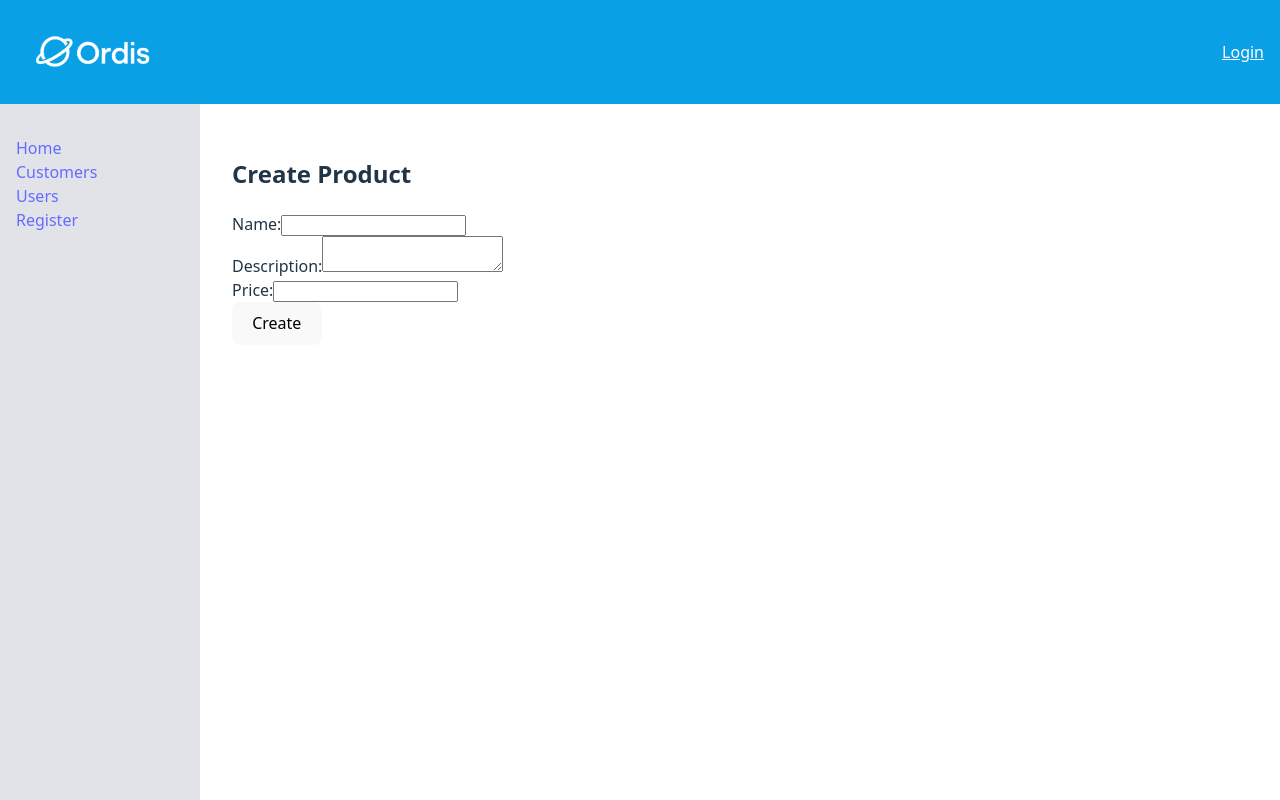
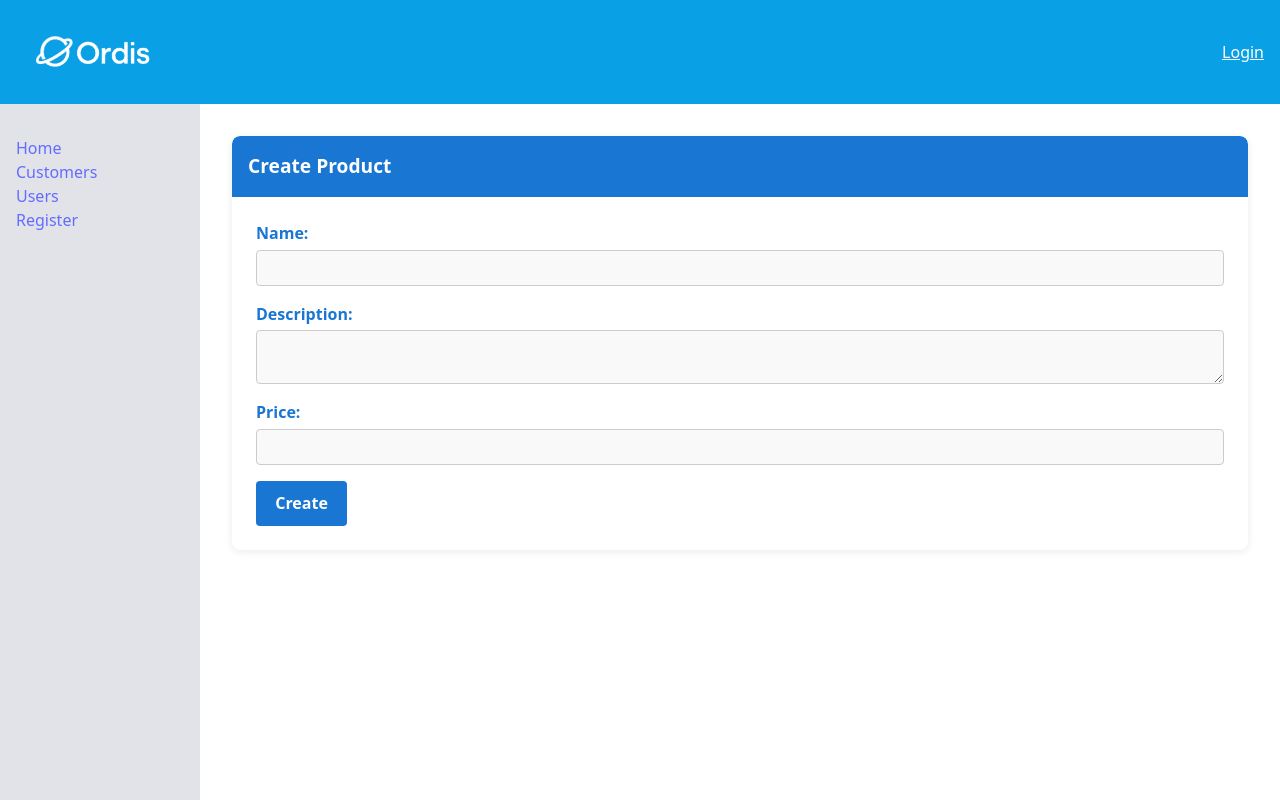
Before and after one commit to MatthewJCrosby/Ordis, a React (Vite) app in the folder frontend/: page /product/create in a window 1280 px wide. Built offline with nearby package versions, Linux system fonts and the light colour scheme; no server answers.

Commit message:
cleanup-ui-api-logic-for-product

```diff
--- a/frontend/src/App.css
+++ b/frontend/src/App.css
@@ -131,7 +131,102 @@ header {
   margin-right: 1rem;
 }
 
+.card-form {
+  border-radius: 8px;
+  box-shadow: 0 2px 8px rgba(0,0,0,0.08);
+  background: #fff;
+  overflow: hidden;
+  display: flex;
+  flex-direction: column;
+  height: 100%;
+}
+.card-form-grid {
+  display: grid;
+  grid-template-columns: repeat(3, 1fr);
+  gap: 1.5rem;
+  margin-top: 1.5rem;
+  align-items: stretch;
+}
 
+.card-form-header {
+  background: #1976d2;
+  color: #fff;
+  font-weight: bold;
+  padding: 1rem;
+  font-size: 1.2rem;
+  border-radius: 8px 8px 0 0;
+}
+
+.card-form-body {
+  padding: 1.5rem;
+  display: flex;
+  flex-direction: column;
+  gap: 1rem;
+}
+
+.card-form-row {
+  display: flex;
+  flex-direction: column;
+  gap: 0.3rem;
+}
+
+.card-form-row label {
+  font-weight: bold;
+  color: #1976d2;
+}
+
+.card-form-row input,
+.card-form-row textarea {
+  padding: 0.5rem;
+  border: 1px solid #ccc;
+  border-radius: 4px;
+  font-size: 1rem;
+  background: #f9f9f9;
+}
+
+.card-form-body button[type="submit"] {
+  background: #1976d2;
+  color: #fff;
+  border: none;
+  padding: 0.7rem 1.2rem;
+  border-radius: 4px;
+  font-weight: bold;
+  cursor: pointer;
+}
+
+.card-form-body button[type="button"] {
+  background: #6c757d;
+  color: #fff;
+  border: none;
+  padding: 0.7rem 1.2rem;
+  border-radius: 4px;
+  font-weight: bold;
+  cursor: pointer;
+}
+
+/* Product Card Content (for list view) */
+.product-card-description {
+  margin-bottom: 0.5rem;
+  color: #333;
+}
+
+.product-card-price {
+  font-size: 1.1rem;
+  font-weight: bold;
+  color: #1976d2;
+}
+
+@media (max-width: 1100px) {
+  .card-form-grid {
+    grid-template-columns: repeat(2, 1fr);
+  }
+}
+
+@media (max-width: 700px) {
+  .card-form-grid {
+    grid-template-columns: 1fr;
+  }
+}
 
 @keyframes logo-spin {
   from {
--- a/frontend/src/App.jsx
+++ b/frontend/src/App.jsx
@@ -9,6 +9,7 @@ import Logout from './Logout';
 import MyAccount from './pages/MyAccount';
 import ProductCreate from './pages/Product/ProductCreate';
 import ProductEdit from './pages/Product/ProductEdit';
+import ProductList from './pages/Product/ProductList';
 // Temporary placeholder components
 function Home() { return <h2>Home Page</h2>; }
 function Customers() { return <h2>Customers Page</h2>; }
@@ -34,6 +35,7 @@ function App() {
             <Route path="/me" element={<MyAccount />} />
             <Route path="/product/create" element={<ProductCreate />} />
             <Route path="/product/edit/:id" element={<ProductEdit />} />
+            <Route path="/products" element={<ProductList />} />
           </Routes>
         </main>
       </div>
--- /dev/null
+++ b/frontend/src/api.ts
@@ -0,0 +1,12 @@
+export const API_URL = import.meta.env.VITE_API_URL;
+
+
+export async function graphqlRequest(query: string, variables?: object) {
+  const res = await fetch(`${API_URL}/graphql`, {
+    method: "POST",
+    headers: { "Content-Type": "application/json" },
+    credentials: "include",
+    body: JSON.stringify(variables ? { query, variables } : { query }),
+  });
+  return res.json();
+}
--- a/frontend/src/pages/Product/ProductCreate.tsx
+++ b/frontend/src/pages/Product/ProductCreate.tsx
@@ -1,12 +1,17 @@
 import ProductForm from "./ProductForm";
+import { useNavigate } from "react-router-dom";
 
 export default function ProductCreate() {
+  const navigate = useNavigate();
+
   return (
     <div>
-      <ProductForm onSuccess={product => {
-
-        alert("Product created!");
-      }} />
+      <ProductForm
+        onSuccess={product => {
+          alert("Product created!");
+          navigate("/products");
+        }}
+      />
     </div>
   );
 }
--- a/frontend/src/pages/Product/ProductEdit.tsx
+++ b/frontend/src/pages/Product/ProductEdit.tsx
@@ -1,24 +1,42 @@
-import { useParams } from "react-router-dom";
+import { useParams, useNavigate } from "react-router-dom";
 import { useEffect, useState } from "react";
 import ProductForm from "./ProductForm";
+import { GET_PRODUCT } from "./queries";
+import { graphqlRequest } from "../../api";
 
 export default function ProductEdit() {
   const { id } = useParams();
+  const navigate = useNavigate();
+
   const [product, setProduct] = useState(null);
+  const [loading, setLoading] = useState(true);
+
+
 
   useEffect(() => {
-    fetch(`http://localhost:5000/products/${id}`)
-      .then(res => res.json())
-      .then(setProduct);
+    if (!id) {
+      setLoading(false);
+      setProduct(null);
+      return;
+    }
+    graphqlRequest(GET_PRODUCT(id)).then(result => {
+      setProduct(result.data.product);
+      setLoading(false);
+    });
   }, [id]);
 
-  if (!product) return <p>Loading...</p>;
+  if (loading) return <p>Loading...</p>;
+  if (!product) return <p>Product not found.</p>;
+
+  if (loading) return <p>Loading...</p>;
+  if (!product) return <p>Product not found.</p>;
+
 
   return (
     <ProductForm
       initialValues={product}
       editMode={true}
-      onSuccess={updated => alert("Product updated!")}
+      onSuccess={updated => {alert("Product updated!"); navigate(`/products`)}}
       onCancel={() => window.history.back()}
     />
   );
--- a/frontend/src/pages/Product/ProductForm.tsx
+++ b/frontend/src/pages/Product/ProductForm.tsx
@@ -1,4 +1,6 @@
 import React, {useState, useEffect} from "react";
+import { CREATE_PRODUCT, UPDATE_PRODUCT } from "./queries";
+import { graphqlRequest } from "../../api";
 
 type Product ={
     id?: number;
@@ -37,43 +39,20 @@ export default function ProductForm({ initialValues, editMode = false, onSuccess
   setMessage("");
   try {
     const mutation = editMode
-      ? `
-        mutation {
-          updateProduct(id: ${form.id}, input: {
-            name: "${form.name}",
-            description: "${form.description}",
-            price: ${parseFloat(form.price)}
-          }) {
-            id
-            name
-            description
-            price
-          }
-        }
-      `
-      : `
-        mutation {
-          createProduct(input: {
-            name: "${form.name}",
-            description: "${form.description}",
-            price: ${parseFloat(form.price)}
-          }) {
-            id
-            name
-            description
-            price
-          }
-        }
-      `;
+      ? UPDATE_PRODUCT(
+        form.id!,
+        form.name,
+        form.description,
+        parseFloat(form.price)
+      )
+      : CREATE_PRODUCT(
+        form.name,
+        form.description,
+        parseFloat(form.price)
+      )
 
-    const response = await fetch('http://localhost:5000/graphql', {
-      method: 'POST',
-      headers: { 'Content-Type': 'application/json' },
-      body: JSON.stringify({ query: mutation }),
-      credentials: "include",
-    });
+    const result = await graphqlRequest(mutation);
 
-    const result = await response.json();
     const data = editMode ? result.data.updateProduct : result.data.createProduct;
 
     if (data) {
@@ -88,29 +67,33 @@ export default function ProductForm({ initialValues, editMode = false, onSuccess
   }
 }
   return (
-    <div>
-      <h2>{editMode ? "Edit Product" : "Create Product"}</h2>
-      <form onSubmit={handleSubmit}>
-        <div>
+    <div className="card-form">
+  <div className="card-form-header">
+    {editMode ? "Edit Product" : "Create Product"}
+  </div>
+  <form className="card-form-body" onSubmit={handleSubmit}>
+    <div className="card-form-row">
       <label>Name:</label>
       <input name="name" value={form.name} onChange={handleChange} required />
     </div>
-        <div>
+    <div className="card-form-row">
       <label>Description:</label>
       <textarea name="description" value={form.description} onChange={handleChange} />
     </div>
-        <div>
+    <div className="card-form-row">
       <label>Price:</label>
       <input name="price" type="number" step="0.01" value={form.price} onChange={handleChange} required />
     </div>
-        {onCancel && (
+    <div>
+      {editMode && onCancel && (
         <button type="button" onClick={onCancel} style={{ marginRight: 8 }}>
           Cancel
         </button>
       )}
       <button type="submit">{editMode ? "Save" : "Create"}</button>
+    </div>
+    {message && <p style={{ color: "crimson" }}>{message}</p>}
   </form>
-      {message && <p style={{ color: "crimson" }}>{message}</p>}
 </div>
   );
 }
--- /dev/null
+++ b/frontend/src/pages/Product/ProductList.tsx
@@ -0,0 +1,46 @@
+import { useEffect, useState } from "react";
+import { Link } from "react-router-dom";
+import { GET_PRODUCTS } from "./queries";
+import { graphqlRequest } from "../../api";
+
+type Product = {
+  id: number;
+  name: string;
+  description: string;
+  price: string;
+};
+
+export default function ProductList() {
+  const [products, setProducts] = useState<Product[]>([]);
+  const [loading, setLoading] = useState(true);
+
+  useEffect(() => {
+    graphqlRequest(GET_PRODUCTS).then(result => {
+        setProducts(result.data.products);
+        setLoading(false);
+    });
+    }, []);
+
+  if (loading) return <p>Loading...</p>;
+
+  return (
+  <div>
+    <h2>Products</h2>
+    <Link to="/product/create">Create New Product</Link>
+    <div className="card-form-grid">
+      {products.map(prod => (
+        <div className="card-form" key={prod.id}>
+          <div className="card-form-header">{prod.name}</div>
+          <div className="card-form-body">
+            <div className="product-card-description">{prod.description}</div>
+            <div className="product-card-price">${prod.price}</div>
+            <div style={{ marginTop: "1rem" }}>
+              <Link to={`/product/edit/${prod.id}`}>Edit</Link>
+            </div>
+          </div>
+        </div>
+      ))}
+    </div>
+  </div>
+);
+}
--- /dev/null
+++ b/frontend/src/pages/Product/queries.tsx
@@ -0,0 +1,64 @@
+// Query: Get all products
+export const GET_PRODUCTS = `
+  query {
+    products {
+      id
+      name
+      description
+      price
+    }
+  }
+`;
+
+// Query: Get a single product by ID
+export const GET_PRODUCT = (id: string | number) => `
+  query {
+    product(id: ${id}) {
+      id
+      name
+      description
+      price
+    }
+  }
+`;
+
+// Mutation: Create a product
+export const CREATE_PRODUCT = (name: string, description: string, price: number) => `
+  mutation {
+    createProduct(input: {
+      name: "${name}",
+      description: "${description}",
+      price: ${price}
+    }) {
+      id
+      name
+      description
+      price
+    }
+  }
+`;
+
+// Mutation: Update a product
+export const UPDATE_PRODUCT = (id: string | number, name: string, description: string, price: number) => `
+  mutation {
+    updateProduct(id: ${id}, input: {
+      name: "${name}",
+      description: "${description}",
+      price: ${price}
+    }) {
+      id
+      name
+      description
+      price
+    }
+  }
+`;
+
+// Mutation: Delete a product
+export const DELETE_PRODUCT = (id: string | number) => `
+  mutation {
+    deleteProduct(id: ${id}) {
+      id
+    }
+  }
+`;
--- /dev/null
+++ b/frontend/src/vite-env.d.ts
@@ -0,0 +1 @@
+/// <reference types="vite/client" />
```
Also changed, not shown: 1 other file (tests, documents, lock files or other folders). Lines whose indentation alone changed are shown as unchanged.
